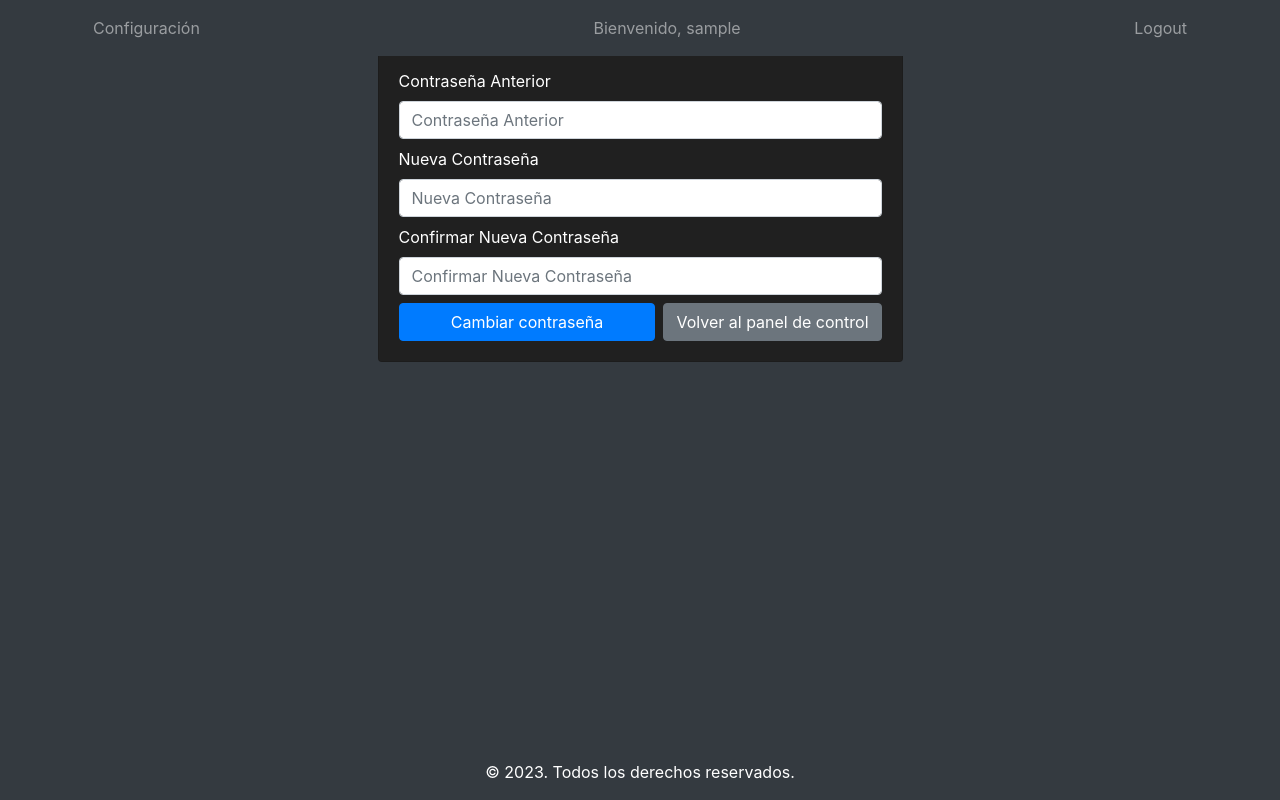
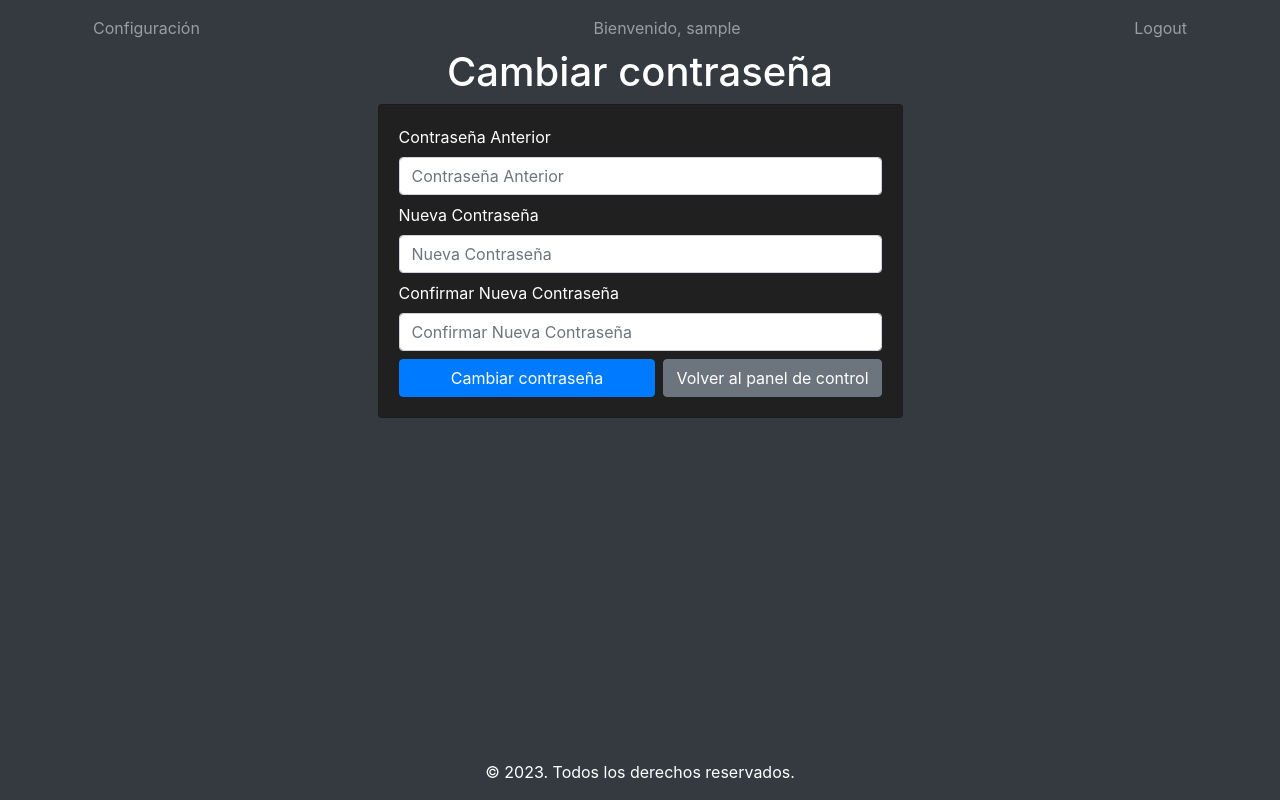
Before and after one commit to ageVega/FlaskLogin, a Flask app: page /change_password in a window 1280 px wide. Run offline with Flask 3, Linux system fonts and the light colour scheme; the visitor is signed in with stand-in values (Sample User, id 1); some libraries are stand-ins or nearby versions.

Commit message:
Titulo cambiar contraseña

```diff
--- a/static/js/modules/delete_admin.js
+++ b/static/js/modules/delete_admin.js
@@ -26,14 +26,14 @@ export function deleteAdminButtonEvent() {
             return;
         }
 
-        // Si la contraseña es correcta, pregúntale al usuario si realmente quiere eliminar la casa
+        // Si la contraseña es correcta, pregúntale al usuario si realmente quiere eliminar su cuenta
         const deleteConfirmed = confirm('¿Estás seguro de que quieres eliminar tu cuenta? Esta acción no se podrá deshacer.');
 
         if (!deleteConfirmed) {
             return;
         }
 
-        // Finalmente, realiza la petición para eliminar la casa
+        // Finalmente, realiza la petición para eliminar la cuenta
         const deleteResponse = await fetch(`/auth/delete/${adminId}`, {
             method: 'DELETE'
         });
--- a/templates/base.html
+++ b/templates/base.html
@@ -14,6 +14,10 @@
     <link rel="stylesheet" href="{{ url_for('static', filename='css/main.css') }}">
     <!-- Bootstrap 4.3.1 -->
     <link rel="stylesheet" href="https://stackpath.bootstrapcdn.com/bootstrap/4.3.1/css/bootstrap.min.css" integrity="sha384-ggOyR0iXCbMQv3Xipma34MD+dH/1fQ784/j6cY/iJTQUOhcWr7x9JvoRxT2MZw1T" crossorigin="anonymous">
+    <!-- Fuente de Google Fonts -->
+    <link rel="preconnect" href="https://fonts.googleapis.com">
+    <link rel="preconnect" href="https://fonts.gstatic.com" crossorigin>
+    <link href="https://fonts.googleapis.com/css2?family=Roboto+Slab:wght@300&display=swap" rel="stylesheet">
     {% block extra_css %}{% endblock %}
 </head>
 
--- a/templates/change_password.html
+++ b/templates/change_password.html
@@ -2,13 +2,6 @@
 {% extends "base.html" %}
 
 {% block title %}Cambiar contraseña{% endblock %}
-
-{% block extra_css %}
-    <!-- Fuente de Google Fonts -->
-    <link rel="preconnect" href="https://fonts.googleapis.com">
-    <link rel="preconnect" href="https://fonts.gstatic.com" crossorigin>
-    <link href="https://fonts.googleapis.com/css2?family=Roboto+Slab:wght@300&display=swap" rel="stylesheet">
-{% endblock %}
 
 {% block header %}
     <header class="sticky-header">
@@ -28,6 +21,7 @@
 
 {% block main %}
 <div class="col-md-6 offset-md-3">
+    <h1 class="text-center">Cambiar contraseña</h1>
     <!-- Formulario de cambio de contraseña -->
     <form id="changePasswordForm" action="{{ url_for('auth.change_password') }}" method="post" onsubmit="checkPasswordMatch();" class="card card-body text-white" style="background-color: #202020;">
         <label for="oldPassword">Contraseña Anterior</label>
```
Also changed, not shown: templates/dashboard.html (+0 -7 lines).
